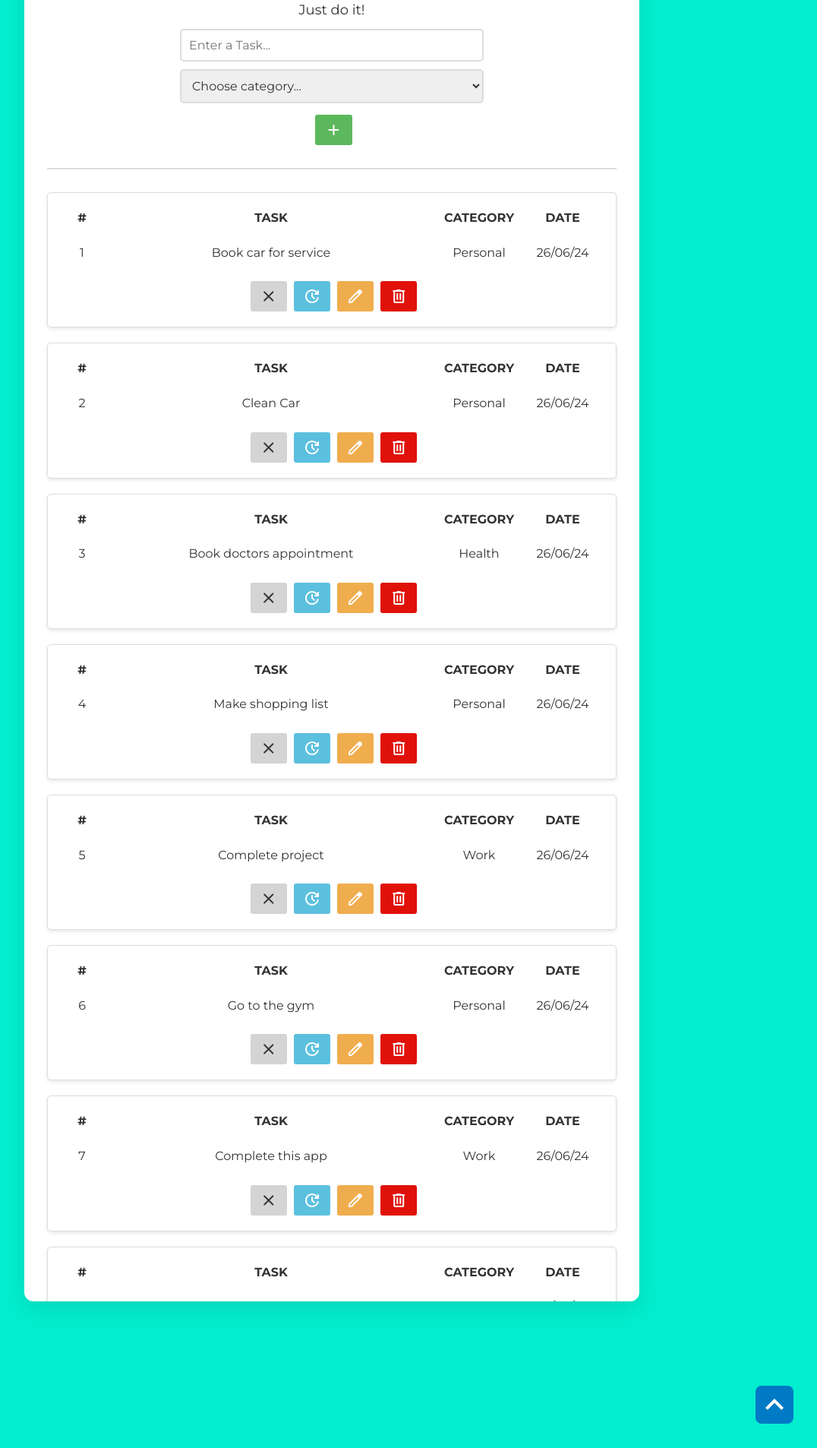
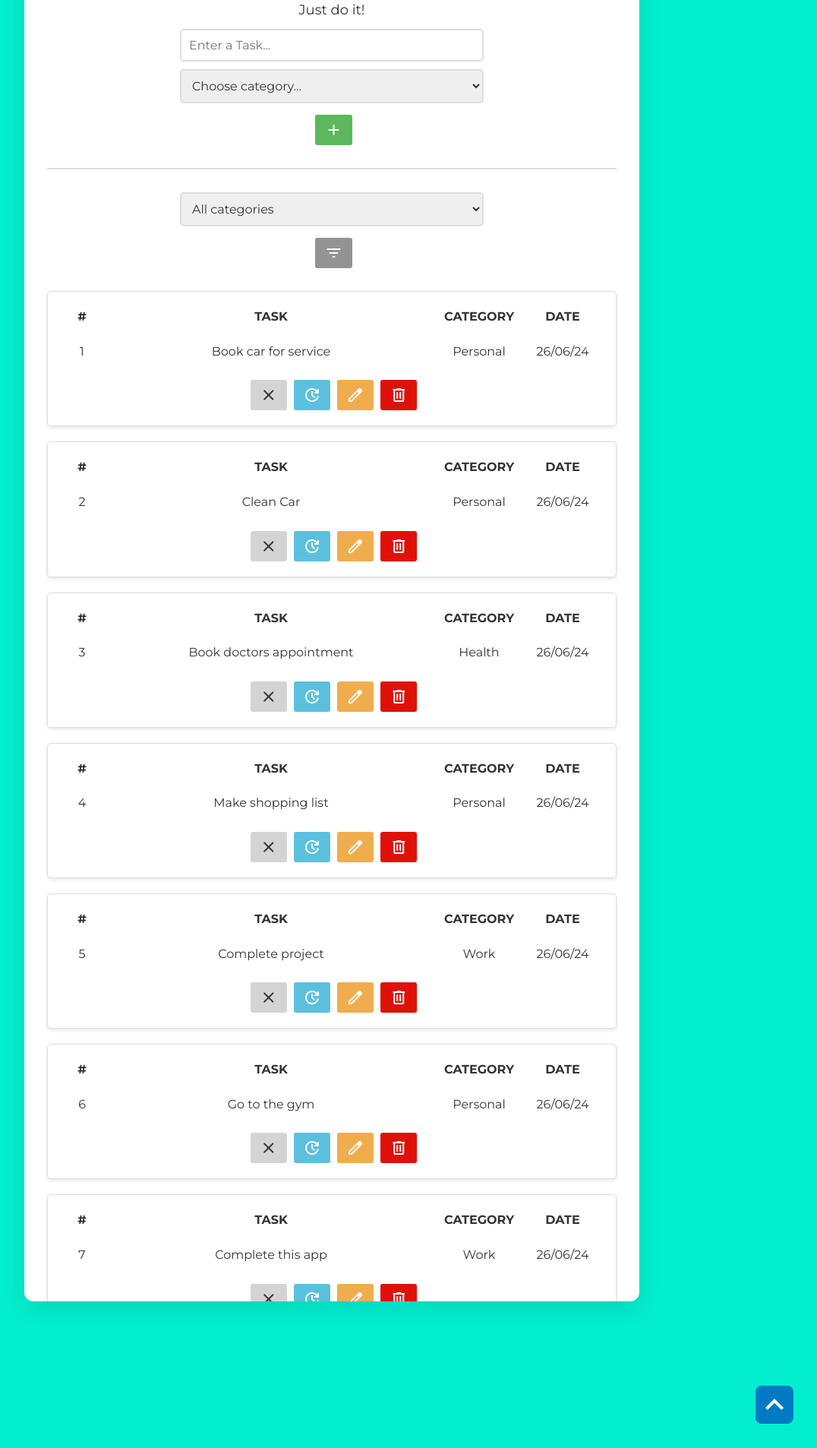
Before and after one commit to SamJ8/TODO-Flask-App, a Flask app: page / in a window 1280 px wide. Shown: the part 321-2227 px from the top of the page at 76% size, without its empty margins (203-1279 px from the left). Run offline with Flask 3, Linux system fonts and the light colour scheme.

Commit message:
added filter option

```diff
--- a/website/static/style.css
+++ b/website/static/style.css
@@ -168,7 +168,6 @@ hr {
     border-radius: 3px;
     cursor: pointer;
     transition: background-color 0.3s ease;
-
     display: inline-flex;
     justify-content: center;
     align-items: center;
@@ -219,6 +218,7 @@ hr {
 .ui.button.puple:hover {
     background-color: #237fb99b;
 }
+
 
 form .button-container {
     display: flex;
@@ -281,3 +281,64 @@ form .button-container {
 .back-to-top:hover span {
     transform: translateY(-4px);
 }
+
+.filter-form {
+    display: flex;
+    flex-direction: column;
+    align-items: center;
+    width: 100%; /* Set width to 100% to match the container */
+    margin-bottom: 10px; /* Adjust margin as needed */
+}
+
+.filter-controls {
+    display: flex;
+    align-items: center;
+    width: 100%; /* Set width to 100% to match the container */
+    justify-content: center; /* Center items horizontally */
+}
+
+#filter_category {
+    font-family: "Montserrat", sans-serif;
+    padding: 10px;
+    font-size: 16px;
+    border: 2px solid #ddd;
+    border-radius: 5px;
+    width: 100%; /* Set width to 100% */
+    max-width: 400px;
+    margin-bottom: 10px;
+    transition: border-color 0.3s ease;
+    box-sizing: border-box;
+}
+
+
+.filter-label {
+    background-color: #939393;
+    color: #fff;
+    padding: 8px 12px;
+    margin: 5px 0 0 5px;
+    font-size: 14px;
+    border: none;
+    border-radius: 3px;
+    cursor: pointer;
+    transition: background-color 0.3s ease;
+    display: inline-flex;
+    justify-content: center;
+    align-items: center;
+}
+
+.ui.filter-label {
+        padding: 8px 12px;
+        margin: 5px 0 0 5px;
+        font-size: 14px;
+        border: none;
+        border-radius: 3px;
+        cursor: pointer;
+        transition: background-color 0.3s ease;
+        display: inline-flex;
+        justify-content: center;
+        align-items: center;
+    }
+
+.ui.filter-label:hover {
+    background-color: #575757;
+}
--- a/website/templates/index.html
+++ b/website/templates/index.html
@@ -30,6 +30,19 @@
         </form>
     </section>
         <hr>
+        <form action="/" method="get" class="filter-form">
+            <div class="filter-controls">
+                <select name="filter_category" id="filter_category" class="form-select">
+                    <option value="">All categories</option>
+                    <option value="Work">Work</option>
+                    <option value="Home">Home</option>
+                    <option value="Personal">Personal</option>
+                    <option value="Health">Health</option>
+                    <option value="Other">Other</option>
+                </select>
+                <button type="submit" class="ui label filter-label"><span class="material-symbols-rounded">filter_list</span></button>
+            </div>
+        </form>
 
         {% for todo in todo_list %} <!-- ITERATE THROUGH THE OUR TODO-->
         <div class="ui segment">
@@ -46,7 +59,7 @@
             <p>{{todo.date.strftime("%d/%m/%y")}}</p>
             </div>
             {% if todo.complete == False %}
-            <span class="ui gray label">
+            <span class="ui gray label filter">
                 <span class="material-symbols-rounded">close</span>
             </span> <!-- MARKING THE TASK DONE AS COMPLETE-->
             {% else %}
--- a/website/views.py
+++ b/website/views.py
@@ -9,7 +9,11 @@ def home():
     todo_list = Todo.query.all()
     print(todo_list)
     message = request.args.get('message', None)
-    return render_template("index.html", todo_list=todo_list, message = message)
+    filter = request.args.get('filter_category') #! added a filter button so I can display the category selected.
+    if filter:
+        todo_list = Todo.query.filter_by(category=filter).all()
+
+    return render_template("index.html", todo_list=todo_list, message=message)
 
 @my_view.route("/add", methods=["POST"])
 def add():
```
Also changed, not shown: instance/db.sqlite.
